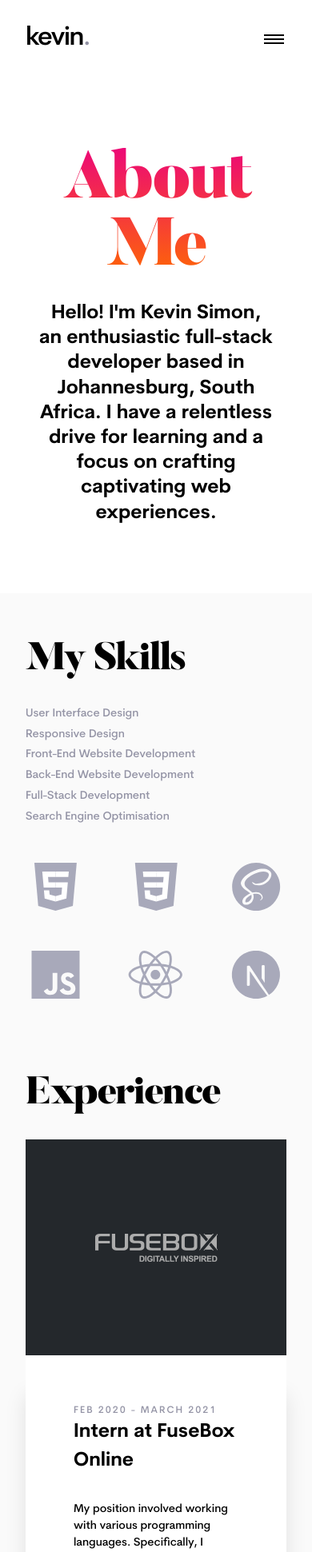
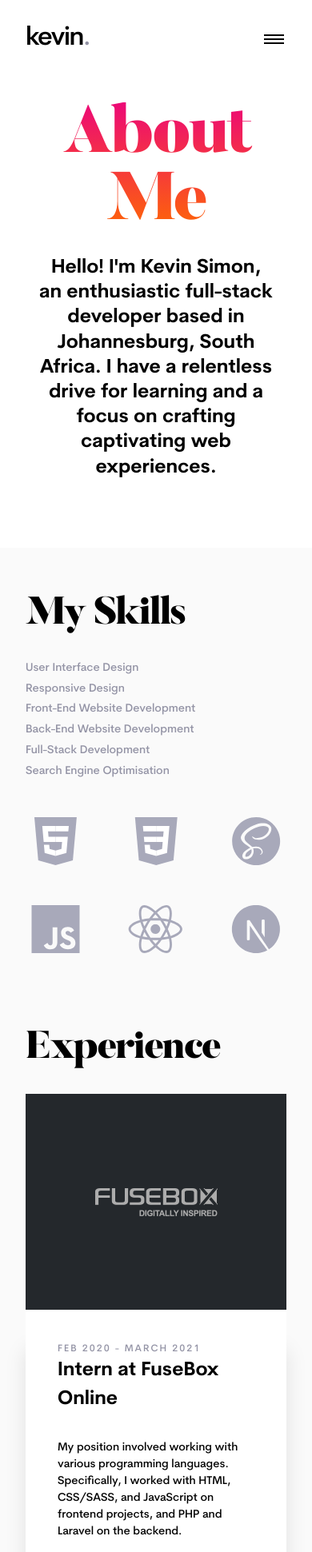
Before and after one commit to zs-kev/My-Portfolio, a Next.js app: page /about in a window 390 px wide. Shown: the top 1941 px of the page at 80% size. Built offline with nearby package versions, Linux system fonts and the light colour scheme; a web font is replaced by a local one.

Commit message:
styling: minor mobile changes to about page

```diff
--- a/src/app/about/page.module.css
+++ b/src/app/about/page.module.css
@@ -165,6 +165,10 @@
 }
 
 @media (width < 64rem) {
+  .heroContainer {
+    padding-top: 128px;
+  }
+
   .heroContainer p {
     font-size: var(--30px);
   }
@@ -225,6 +229,7 @@
   .experienceText {
     margin: 0;
     max-width: 100%;
+    padding: 40px;
   }
 
   .experienceText div {
```
